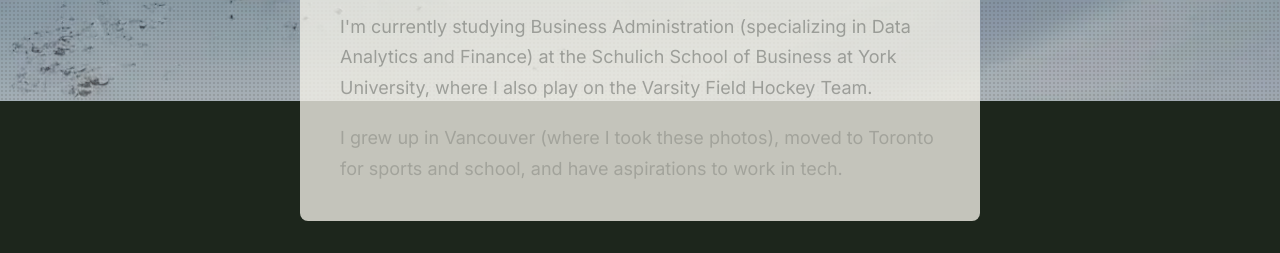
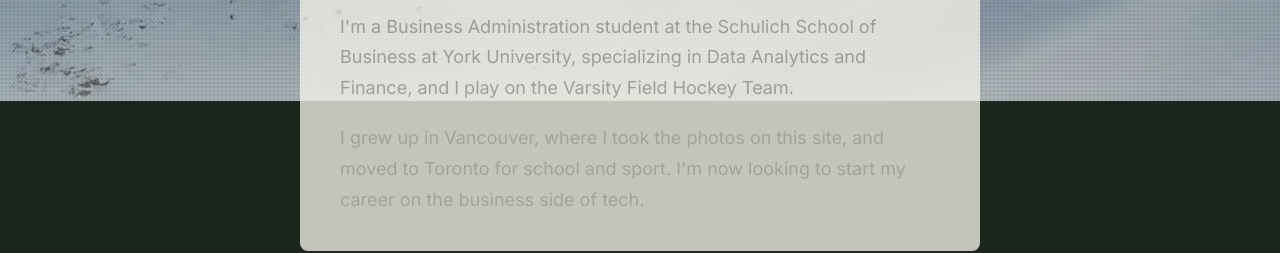
Before and after one commit to tessa-wang/tessa-wang.github.io, a plain HTML site: page index.html in a window 1280 px wide. Shown: the part 699-952 px from the top of the page. Drawn offline with Linux system fonts and the light colour scheme.

Commit message:
Update index.html

```diff
--- a/index.html
+++ b/index.html
@@ -298,8 +298,8 @@
     <section class="section card" id="about" data-world="215">
       <div class="col">
         <h2 class="f">About me</h2>
-        <p class="f">I'm currently studying Business Administration (specializing in Data Analytics and Finance) at the Schulich School of Business at York University, where I also play on the Varsity Field Hockey Team.</p>
-        <p class="f">I grew up in Vancouver (where I took these photos), moved to Toronto for sports and school, and have aspirations to work in tech.</p>
+          <p class="f">I'm a Business Administration student at the Schulich School of Business at York University, specializing in Data Analytics and Finance, and I play on the Varsity Field Hockey Team.</p>
+          <p class="f">I grew up in Vancouver, where I took the photos on this site, and moved to Toronto for school and sport. I'm now looking to start my career on the business side of tech.</p>
       </div>
     </section>
 
```
